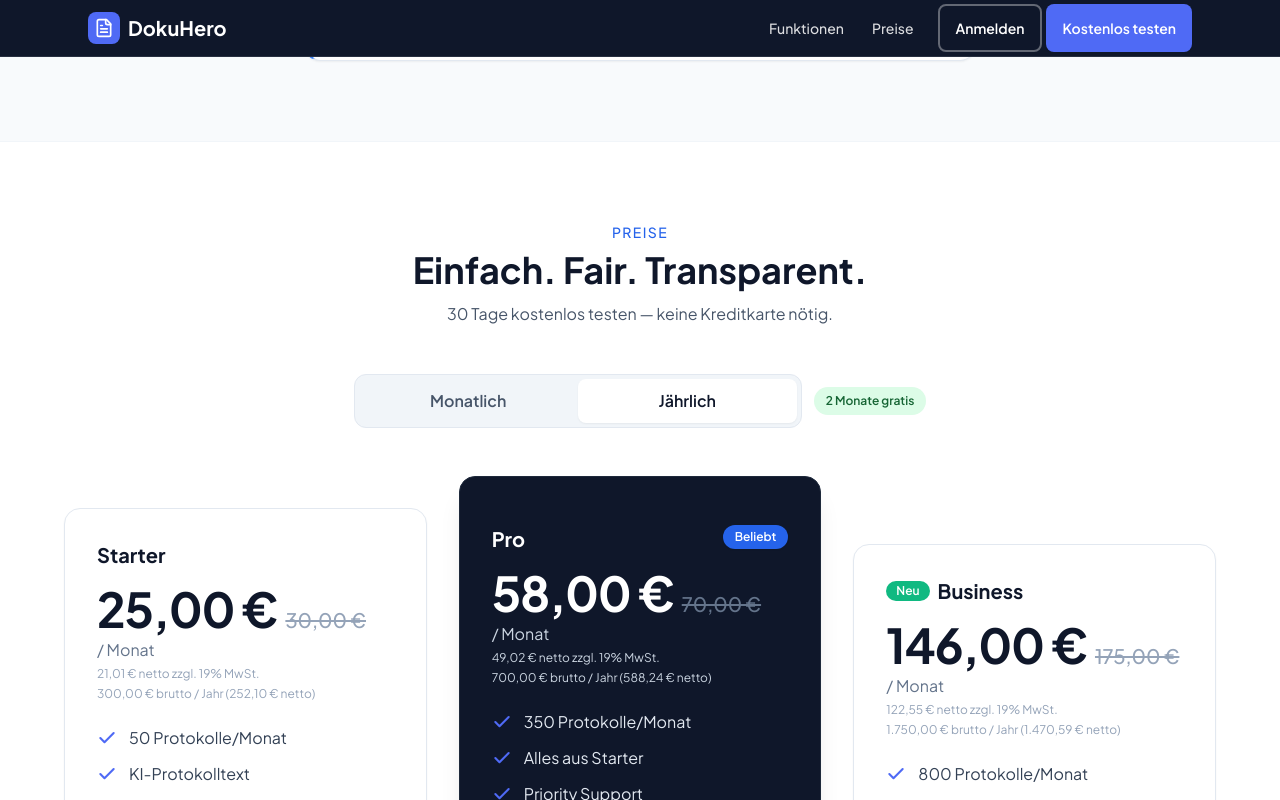
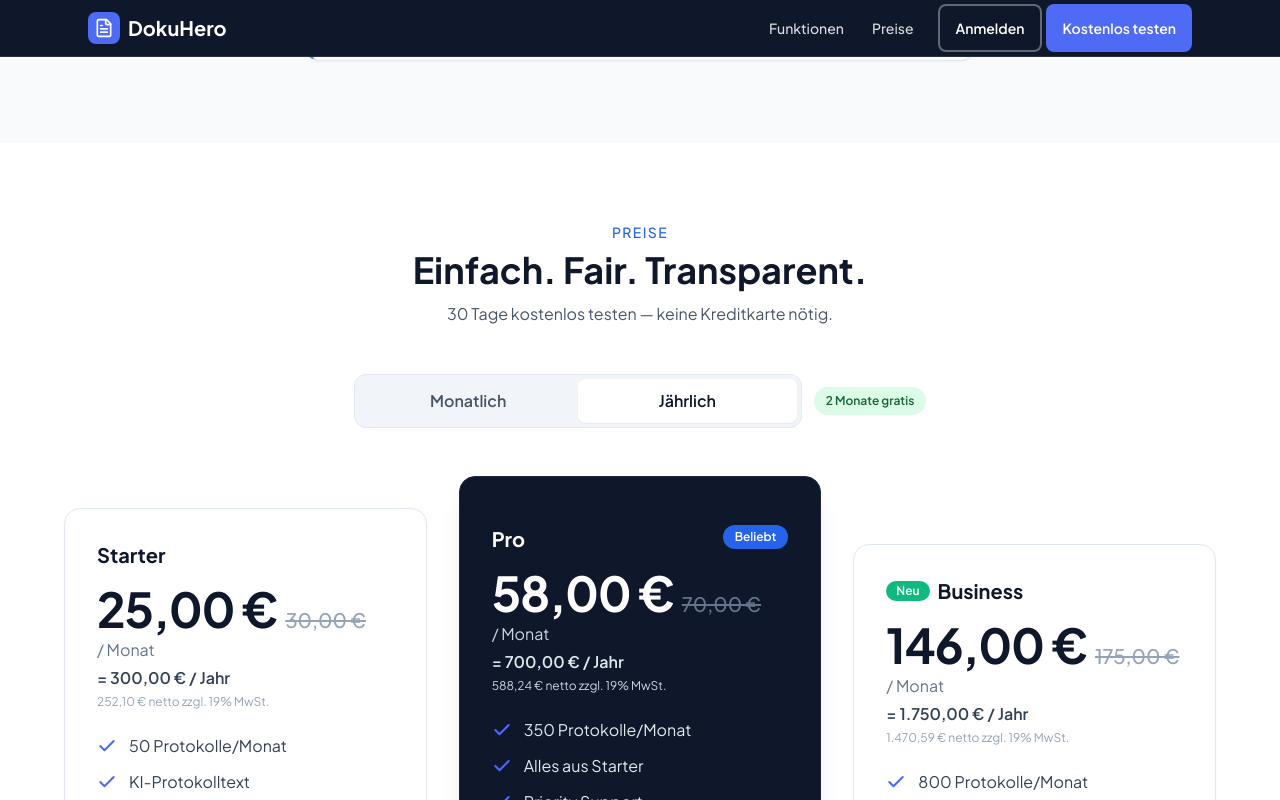
Before and after one commit to sakasolutions/dokuhero, a Next.js app: page / in a window 1280 px wide. Both pictures are taken after a click on the button "Jährlich". Shown: the part 3996-4796 px from the top of the page. Built offline with nearby package versions, Linux system fonts and the light colour scheme.

Commit message:
fix: jahrespreis prominent anzeigen beim toggle

```diff
--- a/components/PricingSection.tsx
+++ b/components/PricingSection.tsx
@@ -79,14 +79,15 @@
   bruttoMain,
   bruttoCompareStrike,
   nettoAmountLabel,
-  yearlyBruttoJahrFooter,
+  yearlyBruttoTotalDisplay,
   variant,
 }: {
   billing: Billing;
   bruttoMain: string;
   bruttoCompareStrike: string | null;
   nettoAmountLabel: string;
-  yearlyBruttoJahrFooter: string | null;
+  /** Bruttobetrag für „= X / Jahr“ (nur bei billing === yearly) */
+  yearlyBruttoTotalDisplay: string | null;
   variant: "light" | "dark";
 }) {
   const mainCls =
@@ -101,8 +102,12 @@
     variant === "dark"
       ? "text-lg font-medium text-slate-500 line-through md:text-xl"
       : "text-lg font-medium text-slate-400 line-through md:text-xl";
-  const subCls =
+  const nettoSmallCls =
     variant === "dark" ? "text-xs text-slate-300" : "text-xs text-slate-400";
+  const yearHighlightCls =
+    variant === "dark"
+      ? "mt-1 text-base font-semibold text-slate-200"
+      : "mt-1 text-base font-semibold text-slate-700";
 
   return (
     <div className="mt-4 shrink-0">
@@ -113,12 +118,12 @@
         ) : null}
         <span className={unitCls}>/ Monat</span>
       </div>
-      <p className={`mt-1 ${subCls}`}>
+      {billing === "yearly" && yearlyBruttoTotalDisplay ? (
+        <p className={yearHighlightCls}>= {yearlyBruttoTotalDisplay} / Jahr</p>
+      ) : null}
+      <p className={`mt-1 ${nettoSmallCls}`}>
         {nettoAmountLabel} netto zzgl. 19% MwSt.
       </p>
-      {billing === "yearly" && yearlyBruttoJahrFooter ? (
-        <p className={`mt-1 ${subCls}`}>{yearlyBruttoJahrFooter}</p>
-      ) : null}
     </div>
   );
 }
@@ -135,30 +140,23 @@
   const starterBruttoStrike =
     billing === "yearly" ? "30,00 €" : null;
   const starterNettoLabel =
-    billing === "monthly" ? "25,21 €" : "21,01 €";
-  const starterJahrFooter =
-    billing === "yearly"
-      ? "300,00 € brutto / Jahr (252,10 € netto)"
-      : null;
+    billing === "monthly" ? "25,21 €" : "252,10 €";
+  const starterYearBruttoTotal =
+    billing === "yearly" ? "300,00 €" : null;
 
   const proBruttoMain = billing === "monthly" ? "70,00 €" : "58,00 €";
   const proBruttoStrike = billing === "yearly" ? "70,00 €" : null;
-  const proNettoLabel = billing === "monthly" ? "58,82 €" : "49,02 €";
-  const proJahrFooter =
-    billing === "yearly"
-      ? "700,00 € brutto / Jahr (588,24 € netto)"
-      : null;
+  const proNettoLabel = billing === "monthly" ? "58,82 €" : "588,24 €";
+  const proYearBruttoTotal = billing === "yearly" ? "700,00 €" : null;
 
   const businessBruttoMain =
     billing === "monthly" ? "175,00 €" : "146,00 €";
   const businessBruttoStrike =
     billing === "yearly" ? "175,00 €" : null;
   const businessNettoLabel =
-    billing === "monthly" ? "147,06 €" : "122,55 €";
-  const businessJahrFooter =
-    billing === "yearly"
-      ? "1.750,00 € brutto / Jahr (1.470,59 € netto)"
-      : null;
+    billing === "monthly" ? "147,06 €" : "1.470,59 €";
+  const businessYearBruttoTotal =
+    billing === "yearly" ? "1.750,00 €" : null;
 
   return (
     <section
@@ -230,7 +228,7 @@
                 bruttoMain={starterBruttoMain}
                 bruttoCompareStrike={starterBruttoStrike}
                 nettoAmountLabel={starterNettoLabel}
-                yearlyBruttoJahrFooter={starterJahrFooter}
+                yearlyBruttoTotalDisplay={starterYearBruttoTotal}
               />
             </div>
             <ul className="flex-1 mt-6 space-y-3 text-sm text-slate-700 md:text-base">
@@ -283,7 +281,7 @@
                 bruttoMain={proBruttoMain}
                 bruttoCompareStrike={proBruttoStrike}
                 nettoAmountLabel={proNettoLabel}
-                yearlyBruttoJahrFooter={proJahrFooter}
+                yearlyBruttoTotalDisplay={proYearBruttoTotal}
               />
             </div>
             <ul className="flex-1 mt-6 space-y-3 text-sm text-slate-200 md:text-base">
@@ -336,7 +334,7 @@
                 bruttoMain={businessBruttoMain}
                 bruttoCompareStrike={businessBruttoStrike}
                 nettoAmountLabel={businessNettoLabel}
-                yearlyBruttoJahrFooter={businessJahrFooter}
+                yearlyBruttoTotalDisplay={businessYearBruttoTotal}
               />
             </div>
             <ul className="flex-1 mt-6 space-y-3 text-sm text-slate-700 md:text-base">
```
